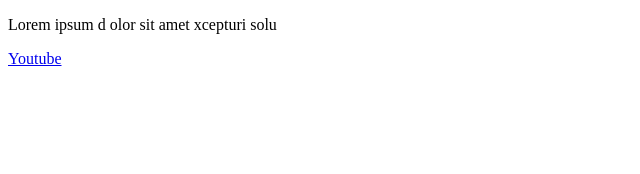
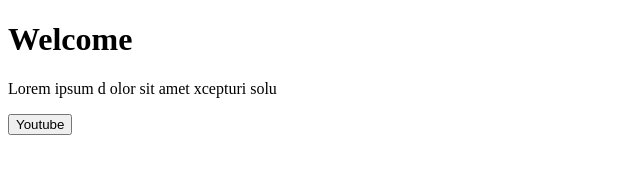
Before and after one commit to metecocuk/demo, a plain HTML site: page index.html in a window 1280 px wide. Shown: the whole page, without its empty margins (0-640 px from the left). Drawn offline with Linux system fonts and the light colour scheme.

Commit message:
making basic tags

```diff
--- a/index.html
+++ b/index.html
@@ -6,11 +6,13 @@
     <title>Demo Repo</title>
 </head>
 <body>
+    <div> <!--main div-->
+        <h1>Welcome</h1>
     <p>Lorem ipsum d
         olor sit amet
         xcepturi solu</p>
 
-<a href="https://www.youtube.com" target="_blank">Youtube</a>
+<a href="https://www.youtube.com" target="_blank"><button>Youtube</button></a>
 
 
 
@@ -22,6 +24,6 @@
 
 
 
-
+    </div>
 </body>
 </html>
```
